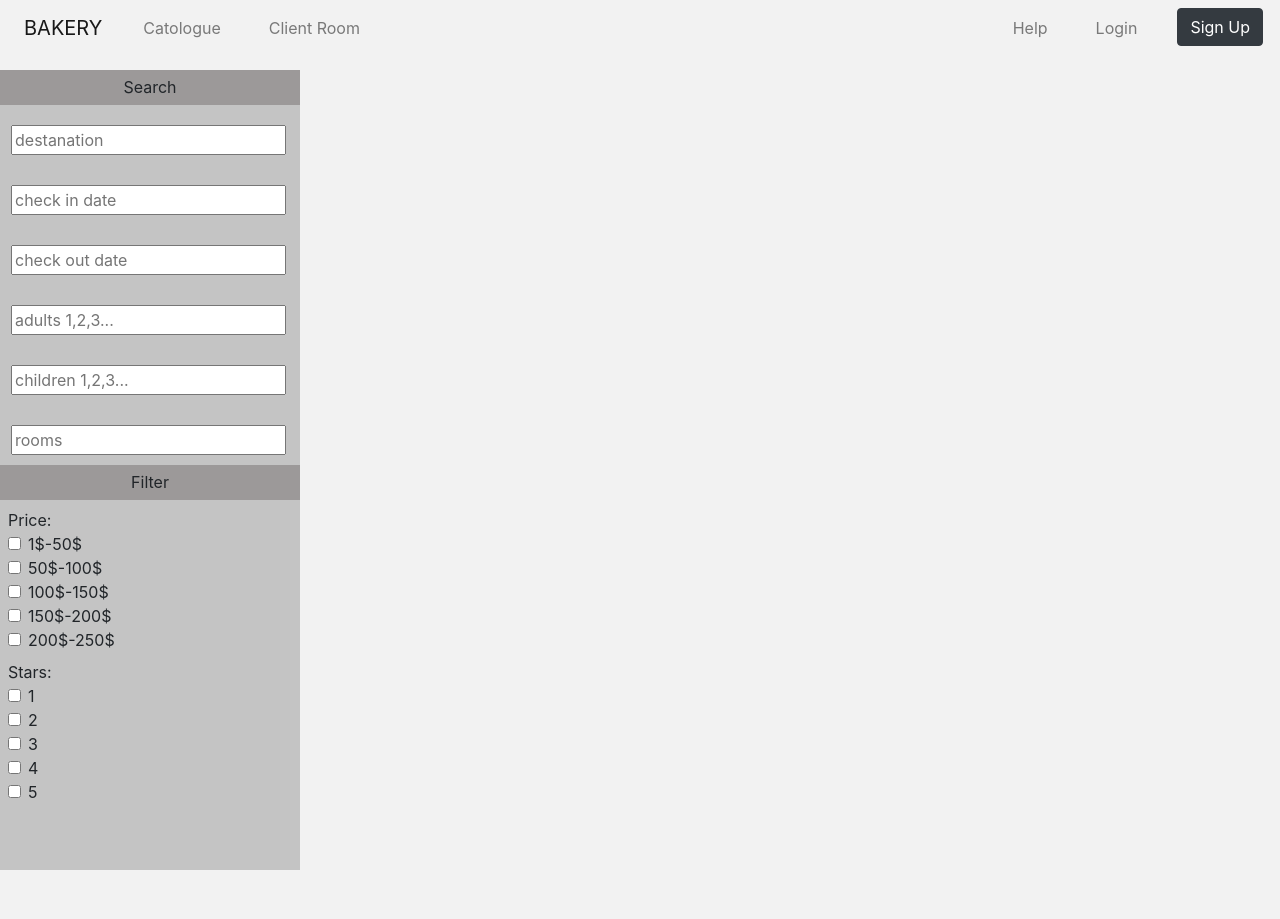
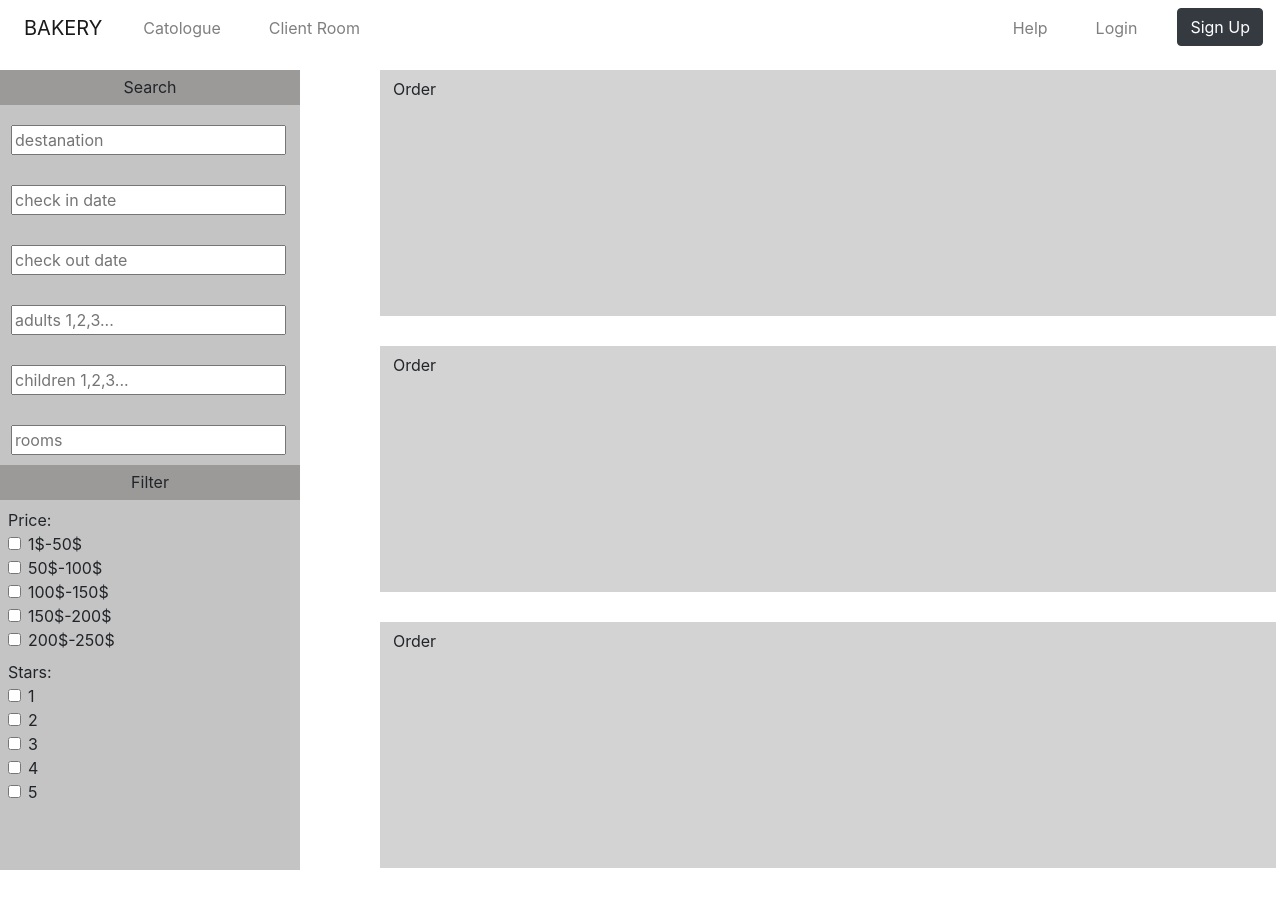
Before and after one commit to rvtprog-2020/dp22_7.grupa_Viesniica, a Flask app: page /catologue in a window 1280 px wide. Before the commit the page ends 870 px from the top, so only its background shows below. Run offline with Flask 2, Linux system fonts and the light colour scheme.

Commit message:
catologue

```diff
--- a/static/css/catalogue.css
+++ b/static/css/catalogue.css
@@ -31,3 +31,24 @@ html {
 .text-filter {
     margin-right: 10px;
 }
+
+.hotboard {
+    position: absolute;
+    margin-top: 70px;
+    margin-bottom: 70px;
+    margin-left: 380px;
+    width: 70%;
+    height: auto;
+
+}
+
+.hot {
+    width: 100%;
+    height: 246px;
+    margin-bottom: 30px;
+    background-color: lightgray;
+}
+
+.btnn {
+
+}
--- a/templates/catologue.html
+++ b/templates/catologue.html
@@ -5,10 +5,10 @@
     <link rel="stylesheet" href="{{ url_for('static', filename='css/catalogue.css') }}">
     <meta charset="UTF-8">
     <meta name="viewport" content="width=device-width, initial-scale=1.0">
-    <title>Bread bekary</title>
+    <title>Bakery</title>
 </head>
     <body>
-        <div>
+        <div style="height: 919px;">
             <div class="navb position-fixed w-100">   <!--Navbar-->
                 <nav class="navbar navbar-expand-lg navbar-light">
                     <a type="button" class="navbar-brand pr-2 pl-2" href="/">BAKERY</a>
@@ -145,5 +145,21 @@
 
                 </div>
             </div>
+
+            <div class="hotboard">     <!-- Hotels -->
+                <div class="hot">
+                    <a href="/order"><button class="btn">Order</button></a>
+                </div>
+
+                <div class="hot">
+                    <a href="/order"><button class="btn">Order</button></a>
+                </div>
+
+                <div class="hot">
+                    <a href="/order"><button class="btn">Order</button></a>
+                </div>
+
+            </div>
+
         </div>
     </body>
--- a/templates/catologue2.html
+++ b/templates/catologue2.html
@@ -5,7 +5,7 @@
     <link rel="stylesheet" href="{{ url_for('static', filename='css/catalogue.css') }}">
     <meta charset="UTF-8">
     <meta name="viewport" content="width=device-width, initial-scale=1.0">
-    <title>Bread bekary</title>
+    <title>Bakery</title>
 </head>
     <body>
         <div>
--- a/templates/mainpage.html
+++ b/templates/mainpage.html
@@ -23,7 +23,7 @@
                         </li>
 
                         <li class="nav-item pr-3 pl-2">
-                            <a class="nav-link" href="/admin_room">Admin room</a>
+                            <a class="nav-link" href="/admin_room" onclick="admin()">Admin room</a>
                         </li>
 
                     </ul>
```
Also changed, not shown: static/js/main.js (+9 -8 lines).
